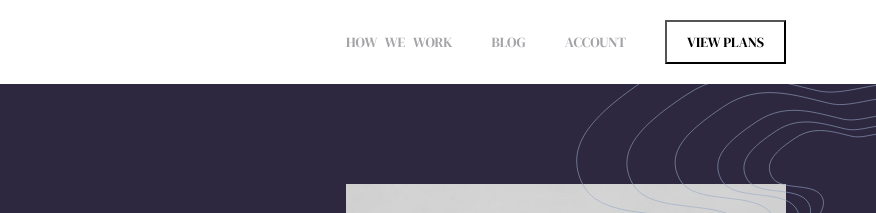
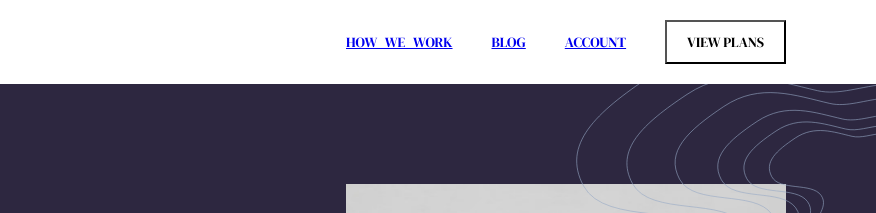
Before and after one commit to sannishamusideen/INSURE, a plain HTML site: page index.html in a window 1280 px wide. Shown: the top 213 px of the page, 404-1280 px from the left. Drawn offline with Linux system fonts and the light colour scheme.

Commit message:
anchor tag

```diff
--- a/index.html
+++ b/index.html
@@ -18,9 +18,9 @@
             </div>
             <div class="nav_logo">
               <ul class="nav_list">
-                <li>HOW WE WORK</li>
-                <li>BLOG</li>
-                <li>ACCOUNT</li>
+                <li><a href="#how">HOW WE WORK</a></li>
+                <li><a href="#blog">BLOG</a></li>
+                <li><a href="#account">ACCOUNT</a></li>
                 <button>VIEW PLANS</button>
               </ul>
             </div>
@@ -89,7 +89,7 @@
       </div>
     </section>
 
-    <section class="process_snappy container">
+    <section id="blog" class="process_snappy container">
       <div class="line"></div>
       <h1>We're different</h1>
       <div class="flex_process">
@@ -119,7 +119,7 @@
         </div>
       </div>
     </section>
-    <section class="process">
+    <section id="how" class="process">
       <section class="find">
         <img src="./asset/images/bg-pattern-how-we-work-mobile.svg" alt="" />
         <h1>Find out more about how we work</h1>
@@ -127,7 +127,7 @@
       </section>
     </section>
     <!-- Anonymous How We Work -->
-    <section class="process_anony container">
+    <section id="how" class="process_anony container">
       <section class="find_anony">
         <h1>Find out more about how we work</h1>
         <button>HOW WE WORK</button>
@@ -135,7 +135,7 @@
       </section>
     </section>
     <!-- FOOTER -->
-    <footer>
+    <footer id="account">
       <section class="footer container">
         <!-- Logo -->
         <div>
```
Also changed, not shown: 2 other files.
